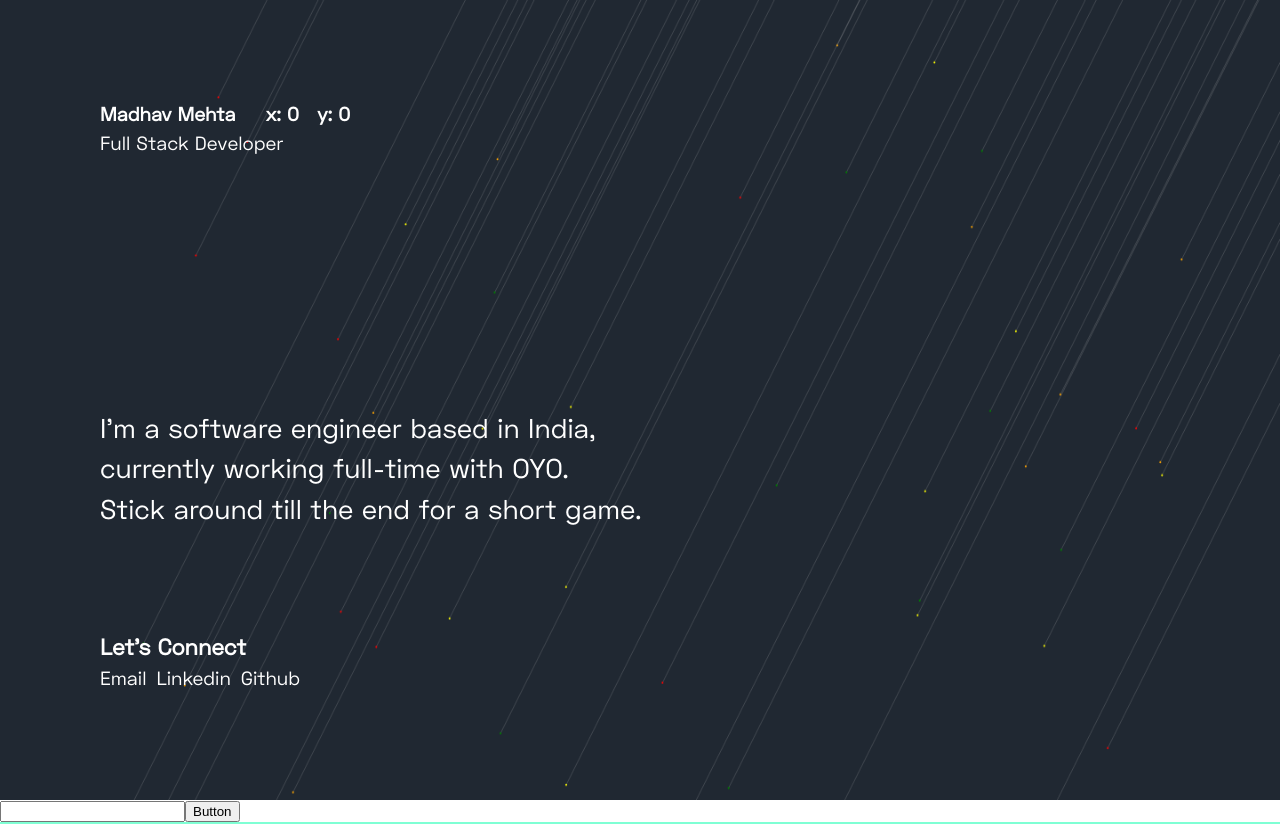
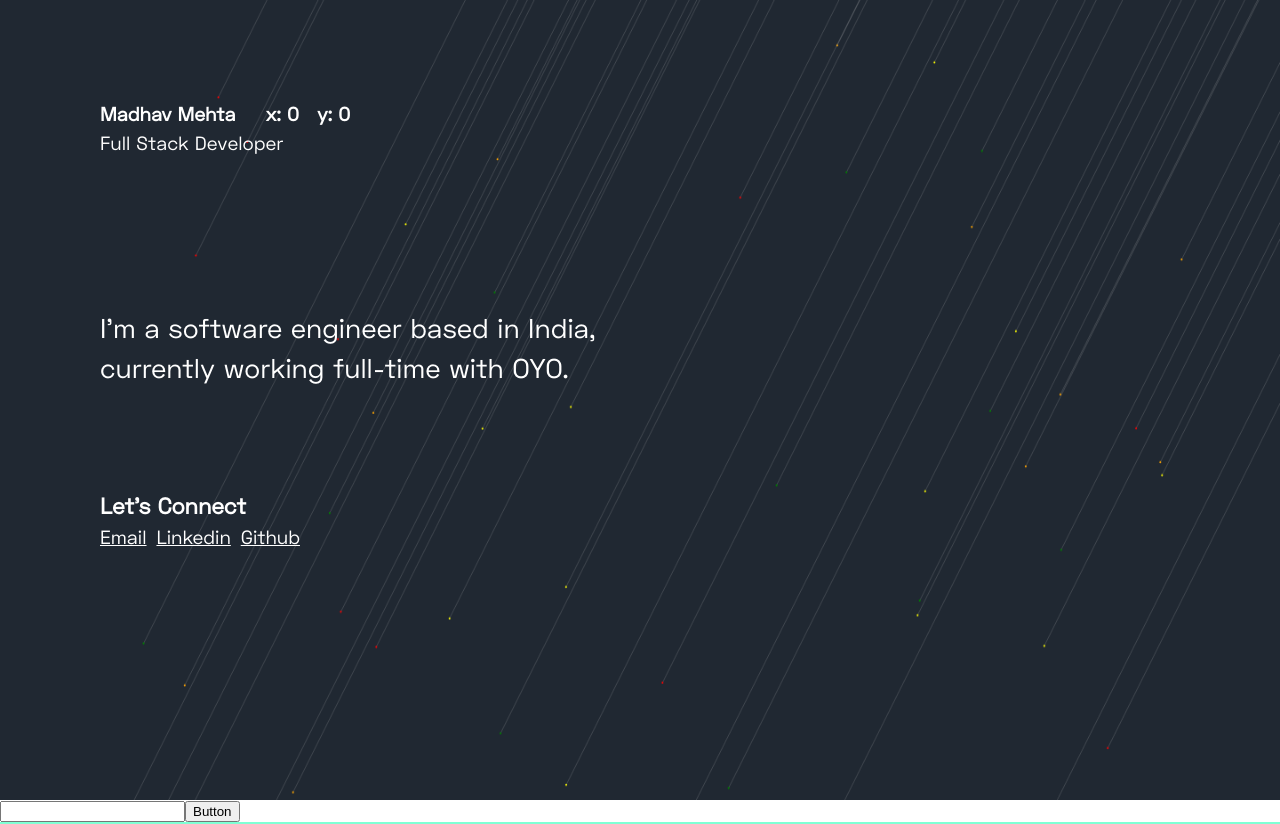
Before and after one commit to cryptomadhav/portfolio, a React (Create React App) app: page / in a window 1280 px wide. Shown: the top 824 px of the page. Built offline with nearby package versions, Linux system fonts and the light colour scheme.

Commit message:
Added bit.ly urls for tracking

```diff
--- a/src/components/HeaderSection.js
+++ b/src/components/HeaderSection.js
@@ -18,7 +18,7 @@ const NameBlock = styled.div`
 `
 
 const Info = styled.p`
-    margin-top: 250px;
+    margin-top: 150px;
     margin-bottom: 100px;
     color: white;
     font-size: 1.7rem;
@@ -38,6 +38,9 @@ const Social = styled.div`
 
 const SocialButton = styled.div`
     font-size: 1.2rem;
+`
+const SocialLinkWrapper = styled.a`
+    color: inherit;
 `
 
 export default () => {
@@ -68,15 +71,23 @@ export default () => {
                     I'm a software engineer based in India,
                     <br/>
                     currently working full-time with OYO.
-                    <br/>
-                    Stick around till the end for a short game.
+                    {/* <br/>
+                    Stick around till the end for a short game. */}
                 </Info>
                 <div>
                     <Connect>Let's Connect</Connect>
                     <Social>
-                        <SocialButton>Email</SocialButton>
-                        <SocialButton>Linkedin</SocialButton>
-                        <SocialButton>Github</SocialButton>
+                        <SocialLinkWrapper href ="mailto: madhav.mehta896@gmail.com" target="_blank">
+                            <SocialButton>Email</SocialButton>
+                        </SocialLinkWrapper>
+
+                        <SocialLinkWrapper href ="https://www.linkedin.com/in/mmehta896/" target="_blank">
+                            <SocialButton>Linkedin</SocialButton>
+                        </SocialLinkWrapper>
+
+                        <SocialLinkWrapper href ="https://github.com/cryptomadhav/" target="_blank">
+                            <SocialButton>Github</SocialButton>
+                        </SocialLinkWrapper>
                     </Social>
                 </div>
             </div>
```
